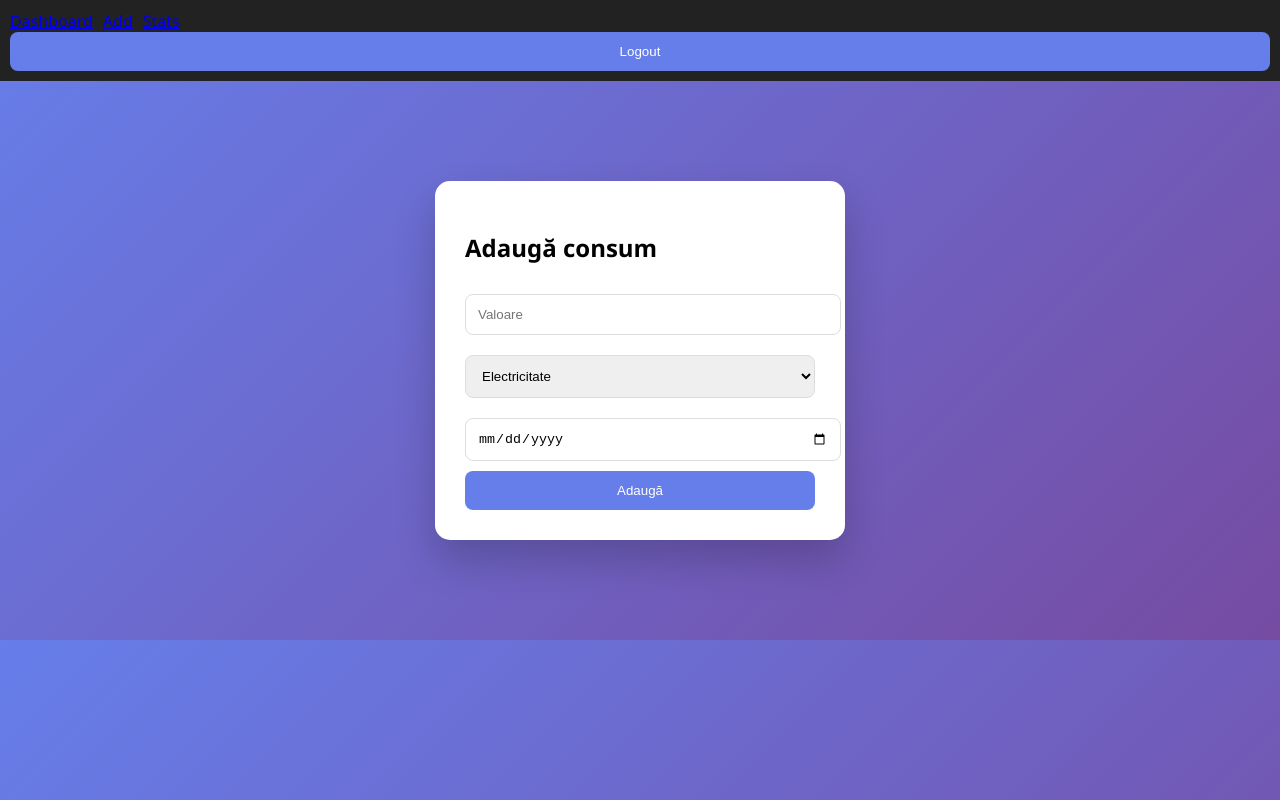
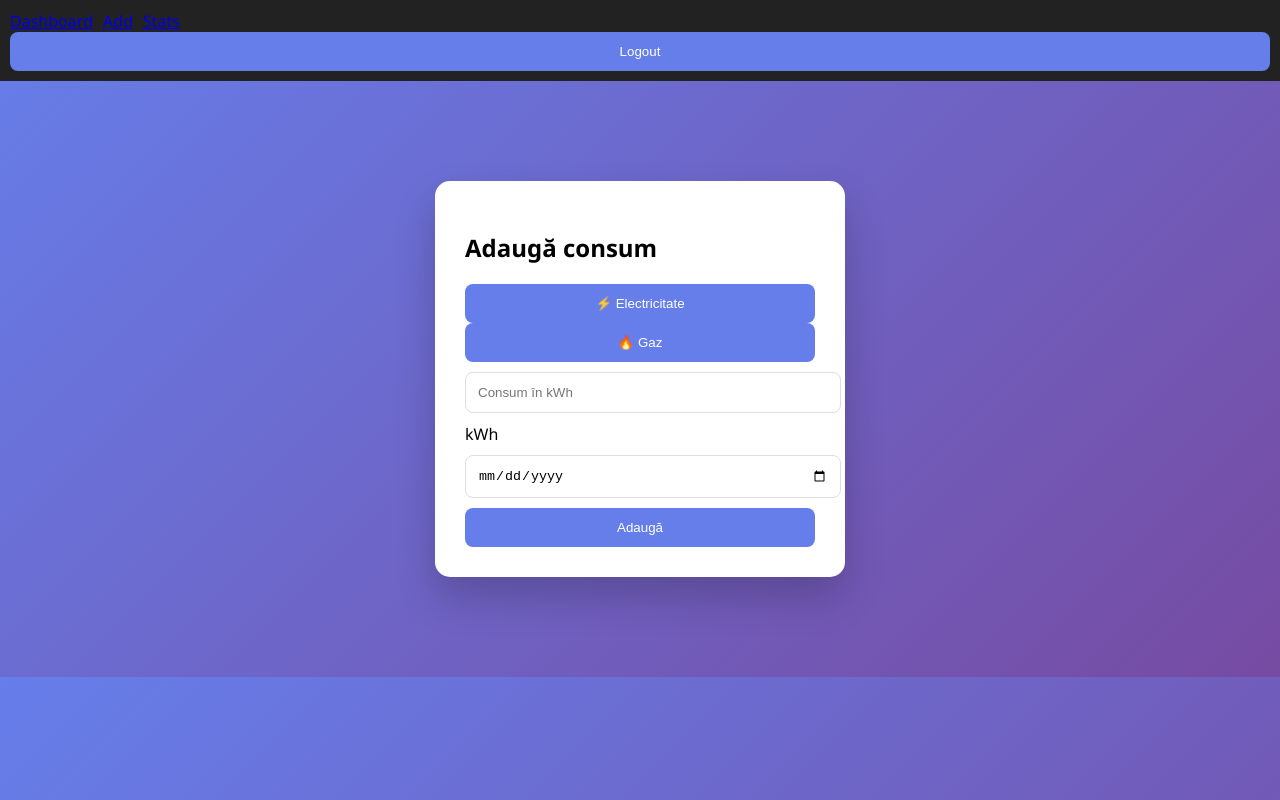
Before and after one commit to emmaL203/energy-app, a React (Create React App) app in the folder energy-app/frontend/: page /add in a window 1280 px wide. Built offline with nearby package versions, Linux system fonts and the light colour scheme; sample sign-in values are in the browser's storage.

Commit message:
added consumption switch and alerts

```diff
--- a/energy-app/frontend/src/App.css
+++ b/energy-app/frontend/src/App.css
@@ -32,7 +32,8 @@ body {
 }
 
 /* INPUTS */
-input {
+input,
+select {
   width: 100%;
   margin: 12px 0;
   padding: 14px;
@@ -121,6 +122,75 @@ a:hover {
   margin: 0;
 }
 
+/* ADD CONSUMPTION */
+.consumption-card {
+  background: white;
+  padding: 40px;
+  border-radius: 25px;
+  width: 500px;
+  max-width: 92%;
+  box-shadow: 0 10px 30px rgba(0,0,0,0.2);
+}
+
+.consumption-card h2 {
+  text-align: center;
+  margin-bottom: 30px;
+  font-size: 38px;
+}
+
+/* SWITCH */
+.switch-container {
+  display: flex;
+  gap: 15px;
+  margin-bottom: 25px;
+}
+
+.switch-btn {
+  flex: 1;
+  padding: 15px;
+  border: none;
+  border-radius: 14px;
+  cursor: pointer;
+  background: #ddd;
+  color: black;
+  font-size: 17px;
+  transition: 0.3s;
+}
+
+.switch-btn:hover {
+  transform: scale(1.02);
+}
+
+.active-electric {
+  background: linear-gradient(135deg, #4f7cff, #6a5acd);
+  color: white;
+}
+
+.active-gaz {
+  background: linear-gradient(135deg, #ff7a45, #ff5722);
+  color: white;
+}
+
+/* INPUT GROUP */
+.input-group {
+  position: relative;
+}
+
+.unit {
+  position: absolute;
+  right: 18px;
+  top: 28px;
+  transform: translateY(-50%);
+  color: gray;
+  font-weight: bold;
+  font-size: 16px;
+}
+
+/* BUTTON ADD */
+.add-btn {
+  margin-top: 20px;
+}
+
 /* MOBILE */
 @media (max-width: 768px) {
   .stats-card {
@@ -135,7 +205,12 @@ a:hover {
     width: 100%;
   }
 
-  .card {
-    width: 90%;
+  .card,
+  .consumption-card {
+    width: 92%;
+  }
+
+  .switch-container {
+    flex-direction: column;
   }
 }
--- a/energy-app/frontend/src/pages/AddConsumption.js
+++ b/energy-app/frontend/src/pages/AddConsumption.js
@@ -5,9 +5,14 @@ function AddConsumption() {
   const [valoare, setValoare] = useState("");
   const [tip, setTip] = useState("electricitate");
   const [data, setData] = useState("");
+  const [msg, setMsg] = useState("");
+
+  const LIMITA_ELECTRICITATE = 300;
+  const LIMITA_GAZ = 150;
 
   const add = async () => {
-    await fetch(
+    try {
+      const res = await fetch(
         `${API_URL}/add-consumption?valoare=${valoare}&tip=${tip}&data=${data}`,
         {
           method: "POST",
@@ -17,23 +22,96 @@ function AddConsumption() {
         }
       );
 
-    alert("Adăugat!");
+      const dataRes = await res.json();
+
+      if (dataRes.detail) {
+        setMsg(dataRes.detail);
+        return;
+      }
+
+      setMsg("Consum adăugat cu succes!");
+
+      // ALERTĂ LIMITĂ
+      if (
+        tip === "electricitate" &&
+        Number(valoare) > LIMITA_ELECTRICITATE
+      ) {
+        alert("⚠️ Ai depășit limita recomandată la electricitate!");
+      }
+
+      if (
+        tip === "gaz" &&
+        Number(valoare) > LIMITA_GAZ
+      ) {
+        alert("⚠️ Ai depășit limita recomandată la gaz!");
+      }
+
+      setValoare("");
+      setData("");
+    } catch {
+      setMsg("Eroare server");
+    }
   };
 
   return (
     <div className="container">
+      <div className="consumption-card">
         <h2>Adaugă consum</h2>
 
-      <input placeholder="Valoare" onChange={e => setValoare(e.target.value)} />
+        {msg && <p>{msg}</p>}
 
-      <select onChange={e => setTip(e.target.value)}>
-        <option value="electricitate">Electricitate</option>
-        <option value="gaz">Gaz</option>
-      </select>
+        {/* SWITCH */}
+        <div className="switch-container">
+          <button
+            className={
+              tip === "electricitate"
+                ? "switch-btn active-electric"
+                : "switch-btn"
+            }
+            onClick={() => setTip("electricitate")}
+          >
+            ⚡ Electricitate
+          </button>
 
-      <input type="date" onChange={e => setData(e.target.value)} />
+          <button
+            className={
+              tip === "gaz"
+                ? "switch-btn active-gaz"
+                : "switch-btn"
+            }
+            onClick={() => setTip("gaz")}
+          >
+            🔥 Gaz
+          </button>
+        </div>
 
-      <button onClick={add}>Adaugă</button>
+        {/* INPUT VALOARE */}
+        <div className="input-group">
+          <input
+            type="number"
+            placeholder={`Consum în ${
+              tip === "electricitate" ? "kWh" : "m³"
+            }`}
+            value={valoare}
+            onChange={(e) => setValoare(e.target.value)}
+          />
+
+          <span className="unit">
+            {tip === "electricitate" ? "kWh" : "m³"}
+          </span>
+        </div>
+
+        {/* DATĂ */}
+        <input
+          type="date"
+          value={data}
+          onChange={(e) => setData(e.target.value)}
+        />
+
+        <button className="add-btn" onClick={add}>
+          Adaugă
+        </button>
+      </div>
     </div>
   );
 }
```
Lines whose indentation alone changed are shown as unchanged.
